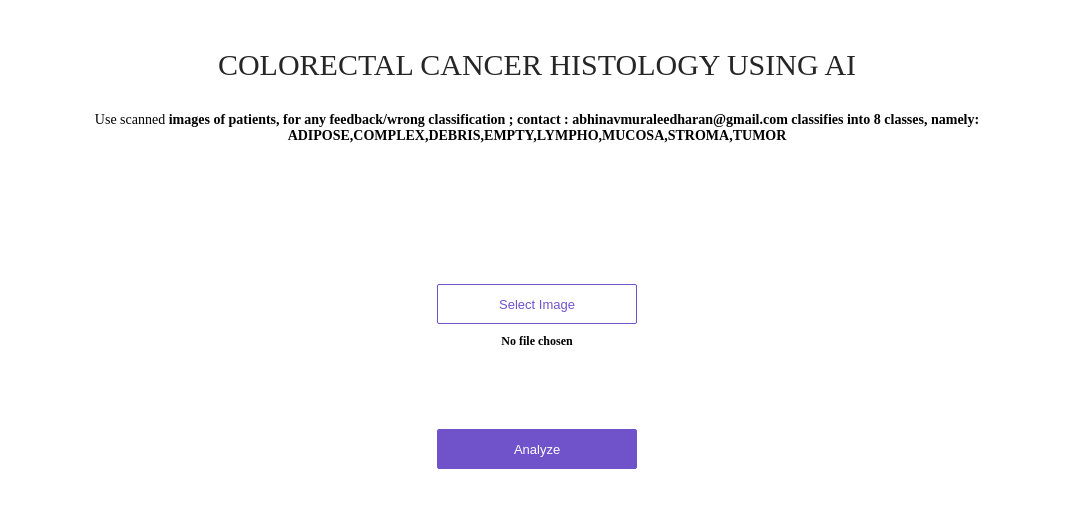
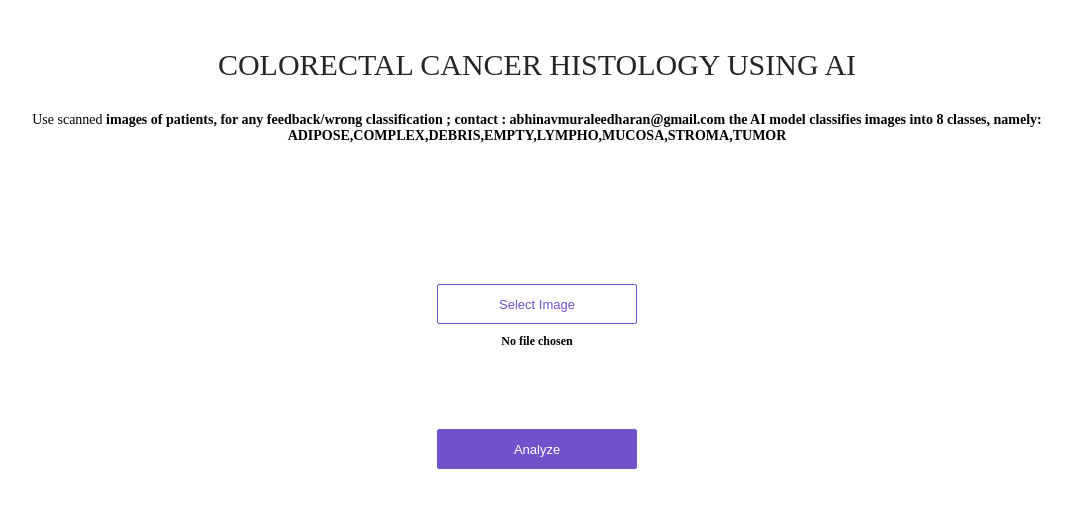
Before and after one commit to Abhinav-Muraleedharan/classifier_histology, a plain HTML site: page app/view/index.html in a window 1280 px wide. Shown: the whole page, without its empty margins (103-1175 px from the left). Drawn offline with Linux system fonts and the light colour scheme.

Commit message:
Update index.html

```diff
--- a/app/view/index.html
+++ b/app/view/index.html
@@ -11,7 +11,7 @@
     <p>
       Use scanned <strong> images of patients,
       for any feedback/wrong classification ; contact : abhinavmuraleedharan@gmail.com
-      classifies into 8 classes, namely: ADIPOSE,COMPLEX,DEBRIS,EMPTY,LYMPHO,MUCOSA,STROMA,TUMOR
+      the AI model classifies images into 8 classes, namely: ADIPOSE,COMPLEX,DEBRIS,EMPTY,LYMPHO,MUCOSA,STROMA,TUMOR
     </p>
     <div class='content'>
       <div class='no-display'>
```
